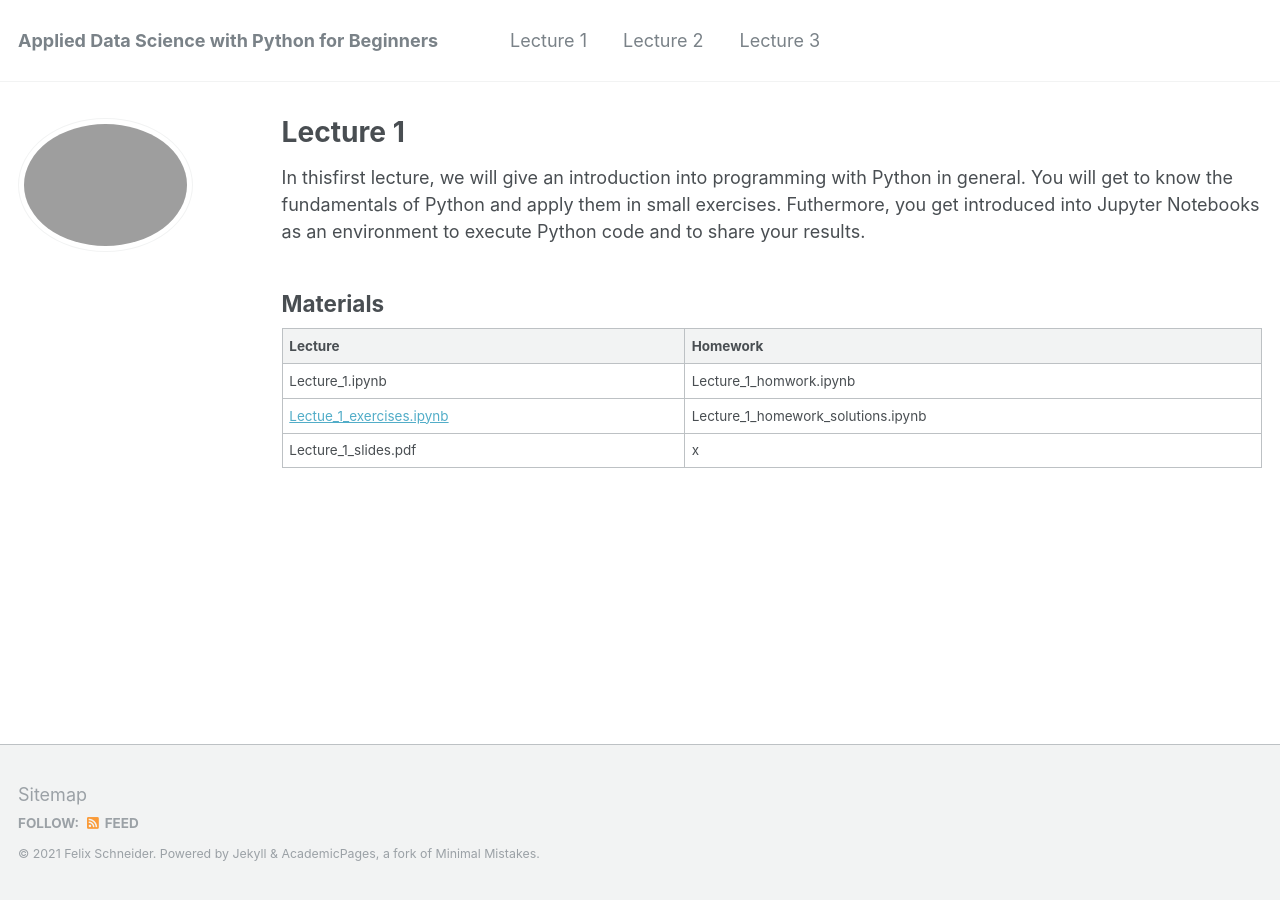
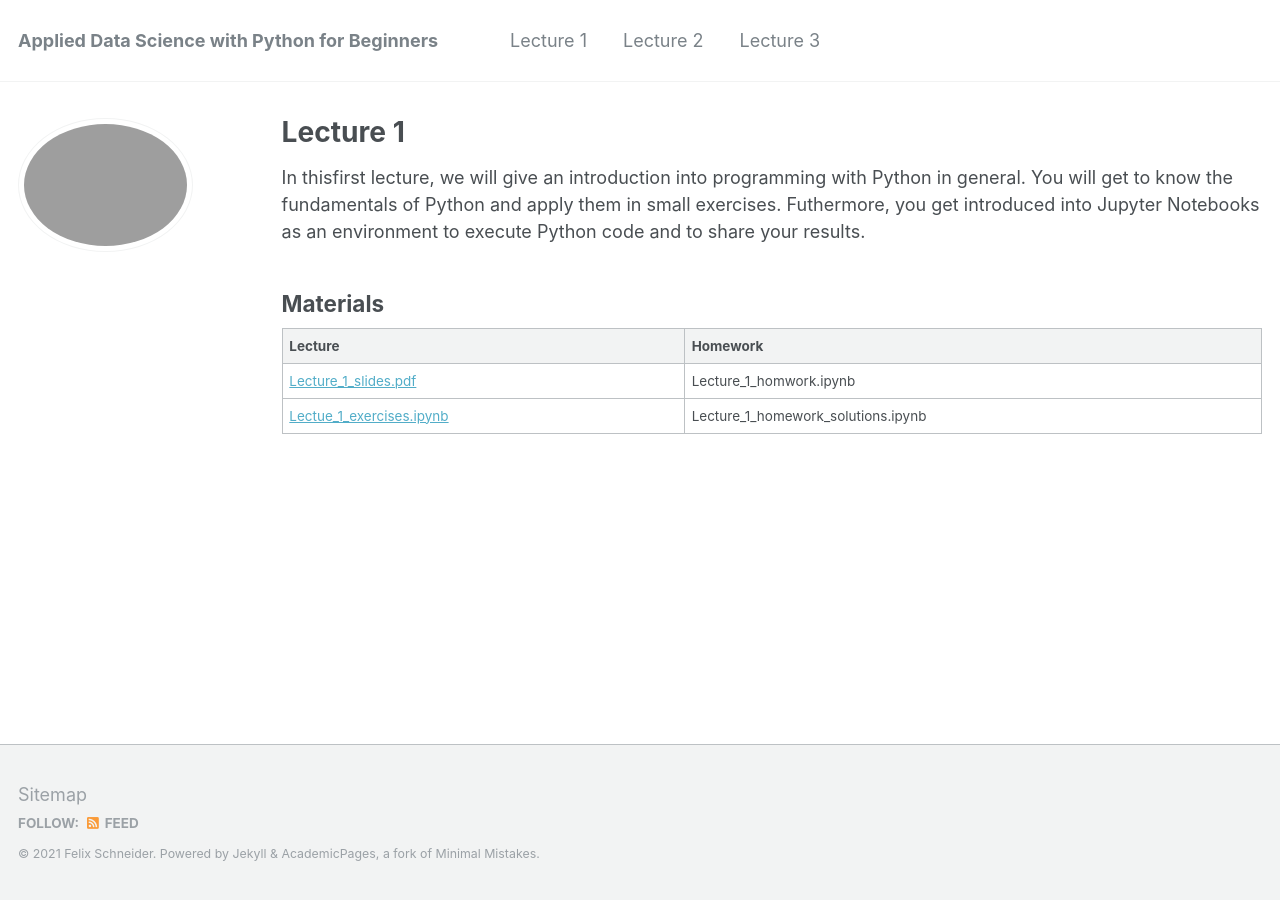
Before and after one commit to flxmschneider/flxmschneider.github.io, a Jekyll site: the page built from _pages/lecture1.md, in a window 1280 px wide. Built offline with Jekyll 4.4.1, drawn with Linux system fonts in a browser that asks for light colours.

Commit message:
add slides

```diff
--- a/_pages/lecture1.md
+++ b/_pages/lecture1.md
@@ -16,6 +16,5 @@ to share your results.
 
 | Lecture          | Homework   |
 | --------         | ------ |
-|  Lecture_1.ipynb  | Lecture_1_homwork.ipynb   |
-|[Lectue_1_exercises.ipynb](https://colab.research.google.com/drive/1hm_UzeSpDc1PMYJu01PvoM5Akj3rLevm?usp=sharing)  | Lecture_1_homework_solutions.ipynb |
-| Lecture_1_slides.pdf | x |
+|  [Lecture_1_slides.pdf](https://flxmschneider.github.io/files/lecture_1_slides.pdf) | Lecture_1_homwork.ipynb   |
+|[Lectue_1_exercises.ipynb](https://colab.research.google.com/drive/1hm_UzeSpDc1PMYJu01PvoM5Akj3rLevm?usp=sharing)  |Lecture_1_homework_solutions.ipynb |
```
Also changed, not shown: 1 other file.
